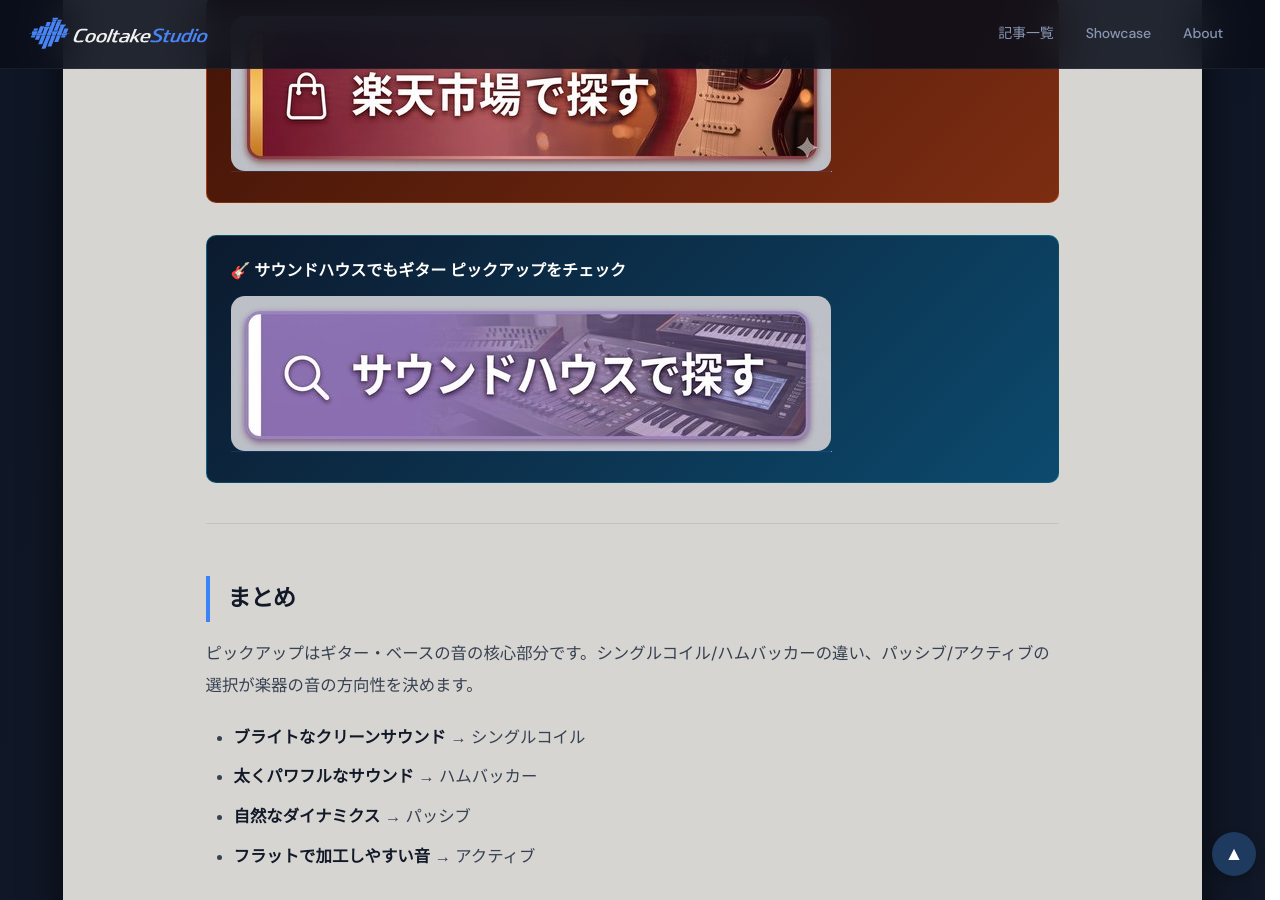
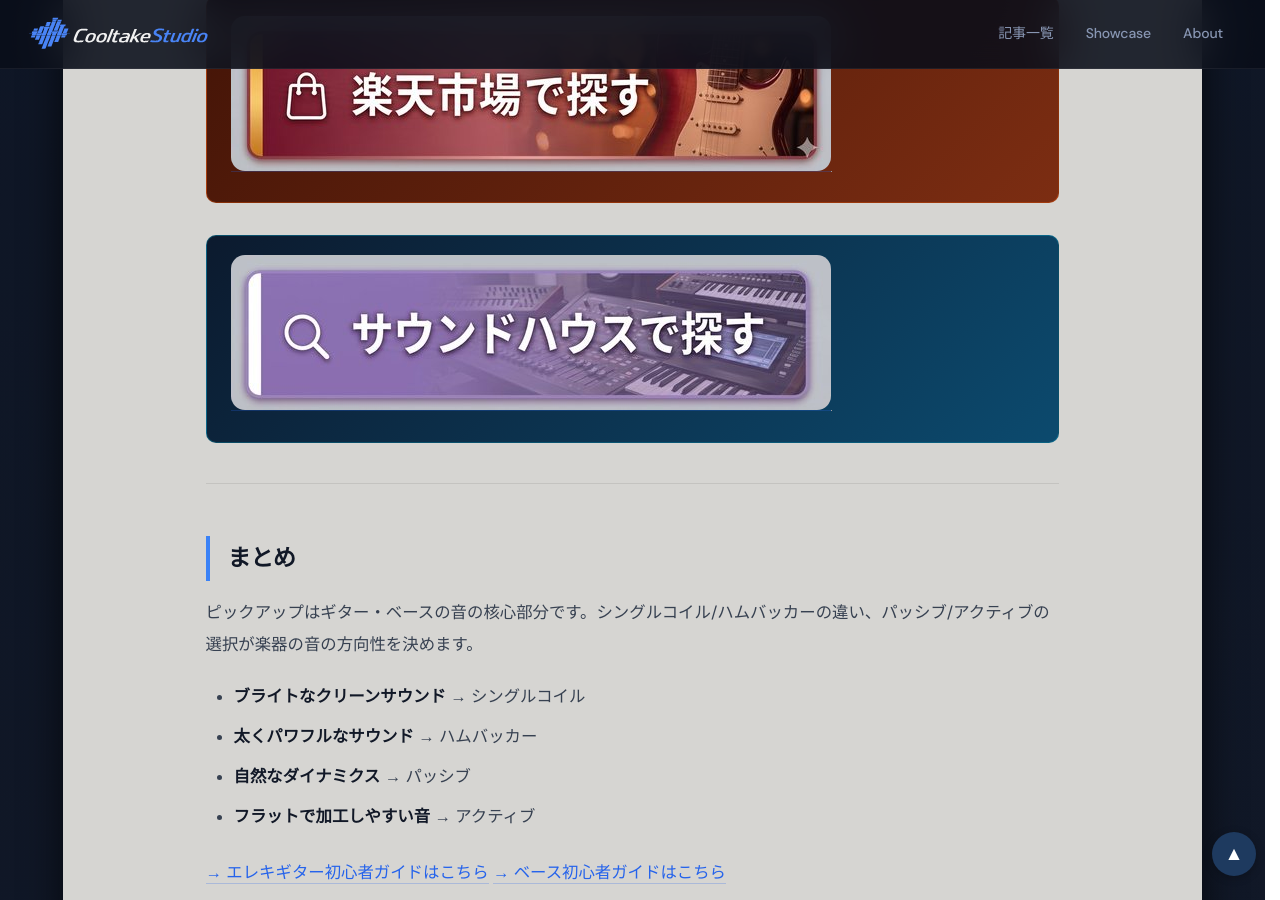
Before and after one commit to cooltake/cooltake-staging, a Jekyll site: the page built from _posts/2026-05-29-guitar-bass-pickup-guide.md, in a window 1280 px wide and 900 px high, scrolled down 4084 px. Built offline with Jekyll 4.4.1, drawn with Linux system fonts in a browser that asks for light colours; some web fonts are replaced; grey boxes are pictures that could not be loaded.

Commit message:
style: fix remaining button patterns in 2026-05-29-guitar-bass-pickup-guide.md

```diff
--- a/_posts/2026-05-29-guitar-bass-pickup-guide.md
+++ b/_posts/2026-05-29-guitar-bass-pickup-guide.md
@@ -103,7 +103,7 @@
 - EMG — アクティブPUの定番
 
 <div style="margin:2rem 0;padding:1.2rem 1.5rem;background:linear-gradient(135deg,#431407,#7c2d12);border-radius:10px;border:1px solid rgba(234,88,12,.4);"><a href="https://hb.afl.rakuten.co.jp/hgc/0b15ddc7.28c5c9ed.0b15ddc8.5d23dd4d/?pc=https%3A%2F%2Fsearch.rakuten.co.jp%2Fsearch%2Fmall%2F%E3%82%AE%E3%82%BF%E3%83%BC%2B%E3%83%94%E3%83%83%E3%82%AF%E3%82%A2%E3%83%83%E3%83%97%2F" rel="nofollow" referrerpolicy="no-referrer-when-downgrade" style="display:inline-block;text-decoration:none;"><img src="/assets/images/btn-rakuten.jpg" alt="楽天市場で探す" width="600" height="155" style="max-width:100%;height:auto;border-radius:14px;display:block;"></a><img src="//i.moshimo.com/af/i/impression?a_id=5565352&amp;p_id=54&amp;pc_id=54&amp;pl_id=616" width="1" height="1" style="border:none;" alt="" loading="lazy"></div>
-<div style="margin:2rem 0;padding:1.2rem 1.5rem;background:linear-gradient(135deg,#0c1a2e,#0c4a6e);border-radius:10px;border:1px solid rgba(8,145,178,.4);"><p style="margin:0 0 .6rem;font-weight:bold;font-size:1rem;color:#fff;">&#x1F3B8; サウンドハウスでもギター ピックアップをチェック</p><a href="https://h.accesstrade.net/sp/cc?rk=01001xqc00os63&url=https%3A%2F%2Fwww.soundhouse.co.jp%2Fsearch%2Findex%2F%3Fsearch_all%3D%25E3%2583%2594%25E3%2583%2583%25E3%2582%25AF%25E3%2582%25A2%25E3%2583%2583%25E3%2583%2597" rel="nofollow" referrerpolicy="no-referrer-when-downgrade" style="display:inline-block;text-decoration:none;"><img src="/assets/images/btn-soundhouse.jpg" alt="サウンドハウスで探す" width="600" height="155" style="max-width:100%;height:auto;border-radius:14px;display:block;"></a><img src="https://h.accesstrade.net/sp/rr?rk=01001xqc00os63" width="1" height="1" border="0" alt="" loading="lazy"></div>
+<div style="margin:2rem 0;padding:1.2rem 1.5rem;background:linear-gradient(135deg,#0c1a2e,#0c4a6e);border-radius:10px;border:1px solid rgba(8,145,178,.4);"><a href="https://h.accesstrade.net/sp/cc?rk=01001xqc00os63&url=https%3A%2F%2Fwww.soundhouse.co.jp%2Fsearch%2Findex%2F%3Fsearch_all%3D%25E3%2583%2594%25E3%2583%2583%25E3%2582%25AF%25E3%2582%25A2%25E3%2583%2583%25E3%2583%2597" rel="nofollow" referrerpolicy="no-referrer-when-downgrade" style="display:inline-block;text-decoration:none;"><img src="/assets/images/btn-soundhouse.jpg" alt="サウンドハウスで探す" width="600" height="155" style="max-width:100%;height:auto;border-radius:14px;display:block;"></a><img src="https://h.accesstrade.net/sp/rr?rk=01001xqc00os63" width="1" height="1" border="0" alt="" loading="lazy"></div>
 
 <!-- AFFILIATE_PLACEHOLDER: Amazon（もしもアフィリエイト Amazon審査通過後に設置予定） -->
 
```
